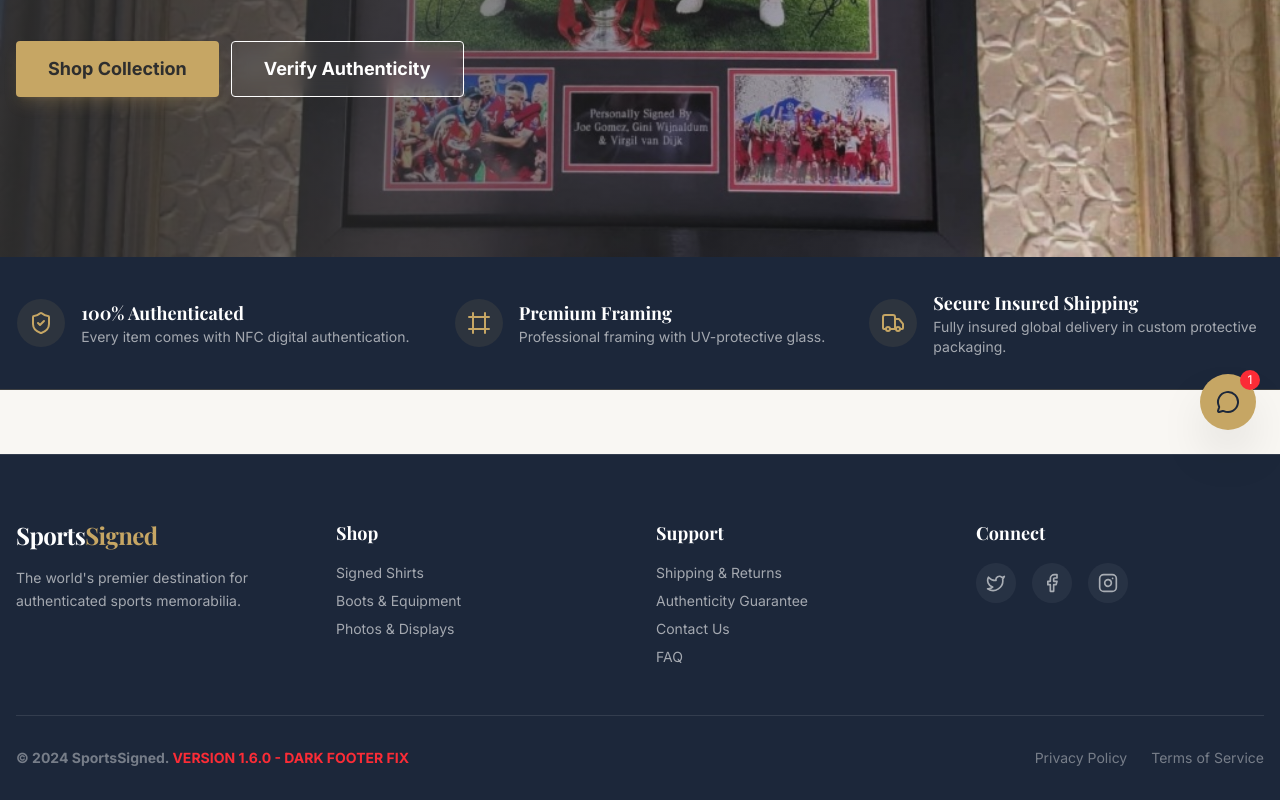
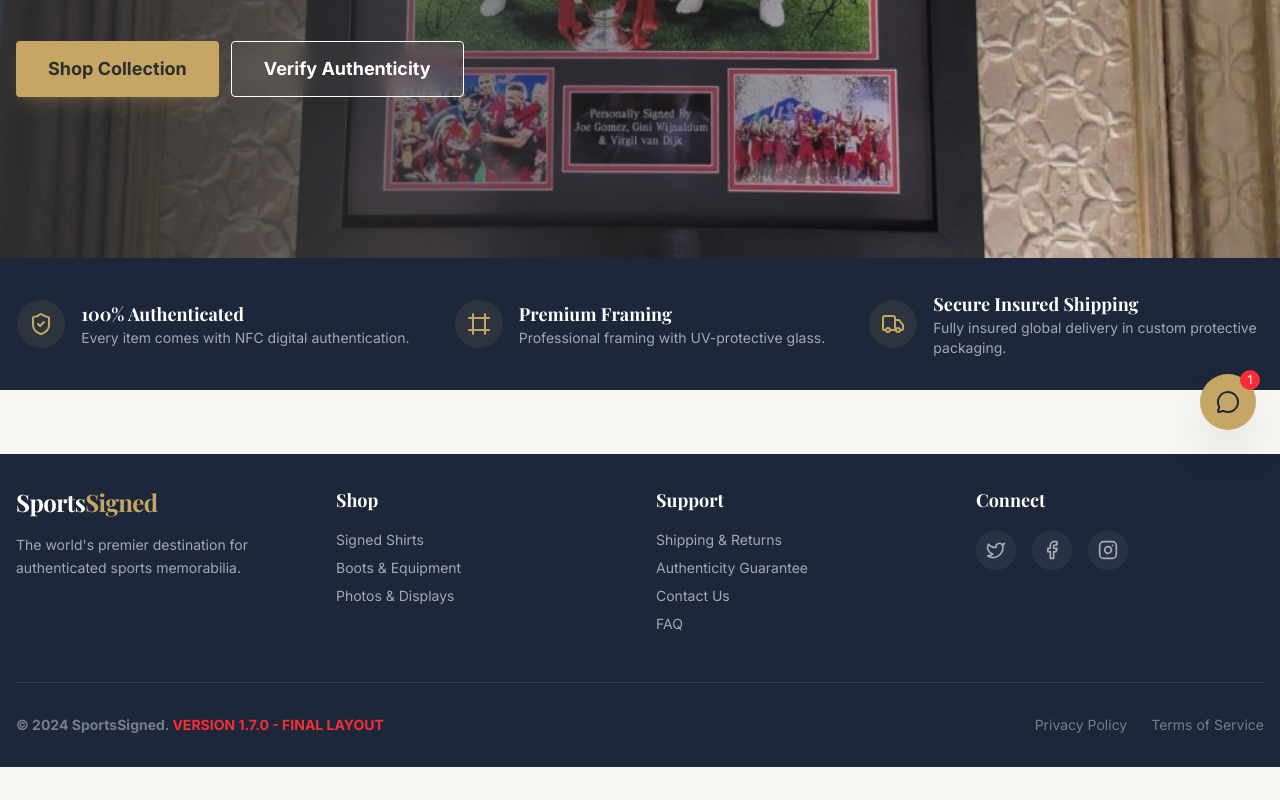
Before and after one commit to carlspiller3-jpg/Sports-Memorabilia-Store, a React (Vite) app: page / in a window 1280 px wide. Shown: the part 346-1146 px from the top of the page. After the commit the page ends 1113 px from the top, so only its background shows below. Built offline with nearby package versions, Linux system fonts and the light colour scheme; what shopify-buy would draw is missing.

Commit message:
HomePage V1.7.0: Unified Navy Footer & Trust, Verified Layout & Logo

```diff
--- a/src/components/home/TrustIndicators.tsx
+++ b/src/components/home/TrustIndicators.tsx
@@ -20,7 +20,7 @@ const features = [
 
 export function TrustIndicators() {
     return (
-        <section className="bg-navy py-8 border-b border-gold/20">
+        <section className="bg-navy py-8">
             <div className="container mx-auto px-4">
                 <div className="grid grid-cols-1 md:grid-cols-3 gap-8">
                     {features.map((feature, index) => (
--- a/src/components/layout/Footer.tsx
+++ b/src/components/layout/Footer.tsx
@@ -3,7 +3,7 @@ import { Facebook, Instagram, Twitter } from "lucide-react"
 
 export function Footer() {
     return (
-        <footer className="bg-navy pt-16 pb-8 border-t border-white/10 text-white">
+        <footer className="bg-navy pt-8 pb-8 text-white">
             <div className="container mx-auto px-4">
                 <div className="grid grid-cols-1 md:grid-cols-4 gap-8 mb-12">
                     <div className="space-y-4">
@@ -54,7 +54,7 @@ export function Footer() {
 
                     <div className="border-t border-white/10 pt-8 flex flex-col md:flex-row justify-between items-center gap-4">
                         <p className="text-white/40 text-sm font-bold">
-                            © 2024 SportsSigned. <span className="text-red-500">VERSION 1.6.0 - DARK FOOTER FIX</span>
+                            © 2024 SportsSigned. <span className="text-red-500">VERSION 1.7.0 - FINAL LAYOUT</span>
                         </p>
                         <div className="flex gap-6">
                             <Link to="/privacy" className="text-white/40 hover:text-gold text-sm transition-colors">Privacy Policy</Link>
--- a/src/pages/HomePage.tsx
+++ b/src/pages/HomePage.tsx
@@ -1,10 +1,6 @@
 import { Helmet } from "react-helmet-async"
 import { Hero } from "@/components/home/Hero"
 import { TrustIndicators } from "@/components/home/TrustIndicators"
-import { ProductCategories } from "@/components/home/ProductCategories"
-import { AuthenticitySection } from "@/components/home/AuthenticitySection"
-import { PresentationSection } from "@/components/home/PresentationSection"
-import { ValuePropositions } from "@/components/home/ValuePropositions"
 
 export function HomePage() {
     return (
```
